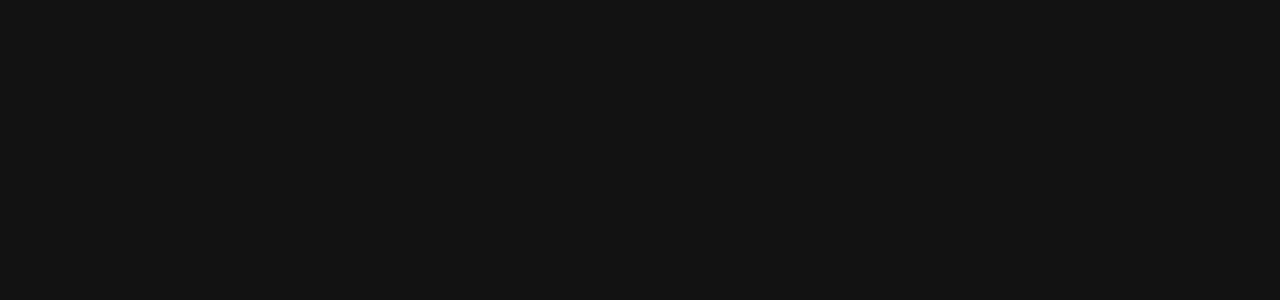
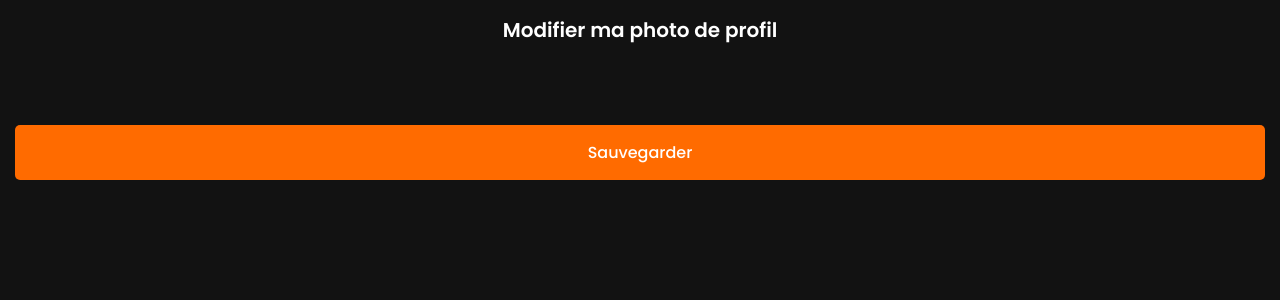
Before and after one commit to LouisMony/Event_LesFousDuRoy, a Vue app: page /update-pp in a window 1280 px wide. Shown: the top 300 px of the page. Built offline with nearby package versions, Linux system fonts and the light colour scheme.

Commit message:
link airatble home + start pp modify page

```diff
--- a/package.json
+++ b/package.json
@@ -7,6 +7,8 @@
     "build": "vue-cli-service build"
   },
   "dependencies": {
+    "airtable": "^0.11.5",
+    "axios": "^1.1.3",
     "core-js": "^3.8.3",
     "css-houdini-squircle": "^0.2.1",
     "register-service-worker": "^1.7.2",
--- /dev/null
+++ b/src/assets/js/http-common.js
@@ -0,0 +1,5 @@
+import axios from 'axios';
+
+export const http = axios.create({
+  baseURL: `https://api.airtable.com/v0/appIikQa2F0vLZo8R/`,
+})
--- a/src/components/EventItem.vue
+++ b/src/components/EventItem.vue
@@ -1,16 +1,17 @@
 <template>
   <div class="event_item" @click="$router.push('/detail')">
     <div class="event_item_left">
-        <div class="image"></div>
+        <div class="image" v-bind:style="{ 'background-image': 'url(' + data.fields.Illustration[0].url + ')' }"></div>
+
         <p>
-        <span>Draft - Edition #45</span><br>
-        Magic the Gathering<br>
-        6 février 2023
+          <span>{{data.fields.Name}}</span><br>
+          {{data.fields.Select}}<br>
+          {{data.fields.Date}}
         </p>
     </div>
     <div class="event_item_right">
         <img src="@/assets/img/arrow_right.svg" alt="Voir les details du tournois">
-        <p>12 / 16</p>
+        <p>{{data.fields.Nombre_inscriptions}} / {{data.fields.Nombre_Participants}}</p>
     </div>
   </div>
 </template>
@@ -18,6 +19,9 @@
 <script>
 export default {
   name: 'EventItem',
+  props: {
+    data: Object,
+  },
   data(){
     return {
 
@@ -52,7 +56,7 @@ export default {
           height: 80px;
           aspect-ratio: 1/1;
           border-radius: 20px;
-          background-image: url("@/assets/img/bg_tournoi.png");
+          //background-image: url("@/assets/img/bg_tournoi.png");
           background-position: center;
           background-repeat: no-repeat;
           background-size: cover;
--- a/src/components/ModalProfil.vue
+++ b/src/components/ModalProfil.vue
@@ -2,7 +2,7 @@
   <div class="modalprofil">
     <div class="modalprofil_bloc">
         <button>Modifier mon profil</button>
-        <button>Modifier ma photo profil</button>
+        <button @click="$router.replace({ path: '/update-pp' })">Modifier ma photo profil</button>
         <button @click="$router.replace({ path: '/me-connecter' })">Me déconnecter</button>
     </div>
   </div>
--- a/src/router/index.js
+++ b/src/router/index.js
@@ -5,6 +5,7 @@ import DetailView from '../views/DetailView.vue'
 import ProfilView from '../views/ProfilView.vue'
 import Signin from '../views/SigninView.vue'
 import Signup from '../views/SignupView.vue'
+import UpdatephtotView from '../views/UpdatephtotView.vue'
 
 
 Vue.use(VueRouter)
@@ -34,6 +35,11 @@ const routes = [
     path: '/creer-un-compte',
     name: 'creer-un-compte',
     component: Signup
+  },
+  {
+    path: '/update-pp',
+    name: 'update-pp',
+    component: UpdatephtotView
   }
 ]
 
--- a/src/views/HomeView.vue
+++ b/src/views/HomeView.vue
@@ -12,10 +12,7 @@
       </ul>
 
       <div class="event_list">
-        <EventItem />
-        <EventItem />
-        <EventItem />
-        <EventItem />
+        <EventItem v-for="item in event" :data=item />
       </div>
     </main>
   </div>
@@ -24,6 +21,7 @@
 <script>
 
 import EventItem from '@/components/EventItem.vue'
+import {http} from "../assets/js/http-common.js"
 
 export default {
   name: 'HomeView',
@@ -32,8 +30,12 @@ export default {
   },
   data(){
     return {
-      active_id : "li_a"
+      active_id : "li_a",
+      event: []
     }
+  },
+  mounted(){
+    this.GetEvents()
   },
   methods:{
     toogleActive(id){
@@ -49,6 +51,19 @@ export default {
           }
         })
       }
+    },
+    async GetEvents(){
+      var _this = this
+      await http.get('Evenements', {
+          headers: {'Authorization': 'Bearer key1knTuZ7MwzCLsY'},
+      })
+      .then(function (response) {
+        console.log(response.data);
+        _this.event = response.data.records
+      })
+      .catch(function (error) {
+        console.log(error);
+      });
     }
   }
 }
--- /dev/null
+++ b/src/views/UpdatephtotView.vue
@@ -0,0 +1,133 @@
+<template>
+  <div class="updatephoto">
+    <h1>Modifier ma photo de profil</h1>
+
+    <div class="updtatephoto__main">
+        <div class="photo_list">
+            <div v-for="(item, index) in images" v-bind:id="item.id" class="photo_list_item" :data-bg="item.Url">
+            </div>
+        </div>
+
+        <button>Sauvegarder</button>
+    </div>
+  </div>
+</template>
+
+<script>
+
+export default {
+  name: 'Signin',
+  components: {
+  },
+  data(){
+    return {
+        images: [],
+    }
+  },
+  mounted(){
+    this.countFile(require.context('@/assets/img/photo_profil/', true, /\.png$/))
+
+  },
+  methods:{
+    countFile(r){
+        var id = 0
+        r.keys().forEach(key => {
+            id++
+            const url_pp = "@/assets/img/photo_profil"+key.substring(1)+"";
+            const id_name = "photo_list_item_"+id.toString();
+            (this.images.push({ Url: url_pp, id : id_name}))
+        });
+        this.Addbg()
+    },
+
+    Addbg(){
+        var list = document.getElementsByClassName('photo_list_item');
+        console.log(list.length);
+
+        for (var i = 0; i < list.length; i++) {
+            console.log('ts')
+            //console.log(list[i])
+            //list[i].style.backgroundImage="url('" + src + "')";
+        }
+    }
+  }
+}
+</script>
+
+<style scoped lang="scss">
+@import "@/assets/style/_variables.scss";
+
+.updatephoto{
+    box-sizing: border-box;
+    padding: 15px;
+    height: 100vh;
+
+    h1{
+        margin: 0 auto 25px auto;
+        font-weight: 600;
+        font-size: 20px;
+        text-align: center;
+    }
+
+    .updtatephoto__main{
+        display: flex;
+        align-items: center;
+        justify-content: space-between;
+        flex-direction: column;
+
+        .photo_list{
+            width: 100%;
+            display: flex;
+            align-items: center;
+            justify-content: space-between;
+            flex-wrap: wrap;
+            gap: 15px;
+            margin:10px 0 20px 0;
+
+            .photo_list_item{
+                flex: 1 0 21%;
+                margin-bottom: 15px;
+                background-color: $bg_black_light;
+                border: 1px solid #393939;
+                width: 20%;
+                aspect-ratio: 1/1;
+                border-radius: 50%;
+                transition: all 100ms linear;
+                background-position-x: center;
+                background-size: cover;
+                background-repeat: no-repeat;
+            }
+
+            .active{
+                position: relative;
+                border: 1px solid #FFFFFF;
+                filter: brightness(50%);
+
+                &::before{
+                    content: 'Sélectionné';
+                    font-size: 12px;
+                    position: absolute;
+                    transform: translate(-50%, -50%);
+                    top: 50%;
+                    left: 50%;
+                    border-radius: 50%;
+                }
+            }
+        }
+
+        button{
+            width: 100%;
+            height: 55px;
+            font-family: Poppins, Helvetica, Arial, sans-serif;
+            background-color: $orange;
+            color: white;
+            font-weight: 500;
+            font-size: 16px;
+            border: none;
+            outline:none;
+            border-radius: 5px;
+            margin: 25px 0 25px 0;
+        }
+    }
+}
+</style>
```
Also changed, not shown: src/main.js (line endings or trailing spaces), 1 other file (tests, documents, lock files or other folders).
